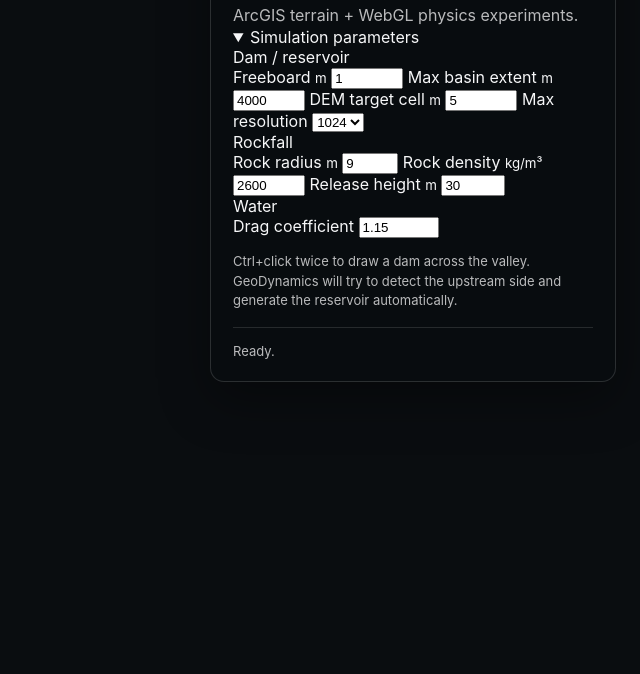
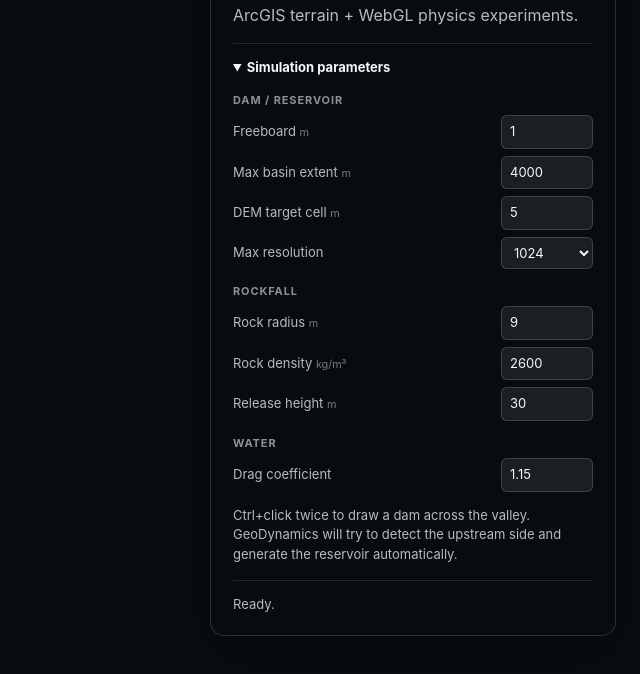
Before and after one commit to nicogis/GeoDynamics, a website built with Vite: page index.html in a window 1280 px wide. Shown: the part 102-776 px from the top of the page, without its empty margins (640-1280 px from the left). Built offline with nearby package versions, Linux system fonts and the light colour scheme; what @arcgis/core would draw is missing.

Commit message:
Style simulation settings panel

```diff
--- a/src/styles.css
+++ b/src/styles.css
@@ -31,7 +31,7 @@ body {
   font-size: 30px;
 }
 
-.panel p, #help, #status {
+.panel p, #help, #status, .settings {
   margin: 0;
   color: rgba(255, 255, 255, 0.72);
   line-height: 1.5;
@@ -41,6 +41,66 @@ body {
   font-size: 11px;
   letter-spacing: 0.16em;
   opacity: 0.6;
+}
+
+.settings {
+  margin-top: 16px;
+  padding-top: 14px;
+  border-top: 1px solid rgba(255, 255, 255, 0.12);
+  font-size: 13px;
+}
+
+.settings summary {
+  cursor: pointer;
+  font-weight: 700;
+  color: #f6f7f8;
+}
+
+.settings-section {
+  margin-top: 14px;
+}
+
+.settings-title {
+  margin-bottom: 7px;
+  font-size: 11px;
+  font-weight: 700;
+  letter-spacing: 0.08em;
+  text-transform: uppercase;
+  color: rgba(255, 255, 255, 0.55);
+}
+
+.setting-row {
+  display: grid;
+  grid-template-columns: minmax(0, 1fr) 92px;
+  align-items: center;
+  gap: 10px;
+  margin-top: 7px;
+}
+
+.setting-row span {
+  min-width: 0;
+}
+
+.setting-row small {
+  color: rgba(255, 255, 255, 0.45);
+}
+
+.setting-row input,
+.setting-row select {
+  width: 100%;
+  box-sizing: border-box;
+  padding: 6px 8px;
+  color: #f6f7f8;
+  background: rgba(255, 255, 255, 0.08);
+  border: 1px solid rgba(255, 255, 255, 0.16);
+  border-radius: 6px;
+  font: inherit;
+}
+
+.setting-row input:focus,
+.setting-row select:focus {
+  outline: 2px solid rgba(80, 220, 255, 0.5);
+  outline-offset: 1px;
 }
 
 #help {
```
